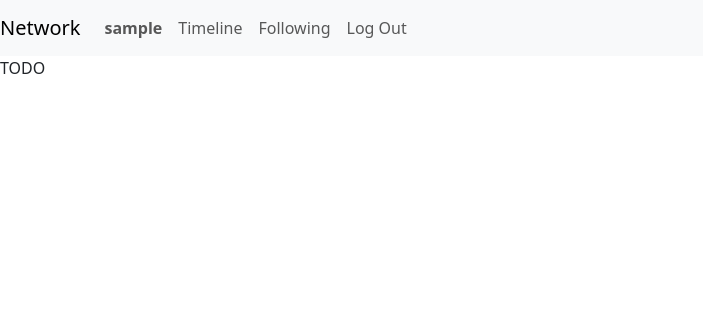
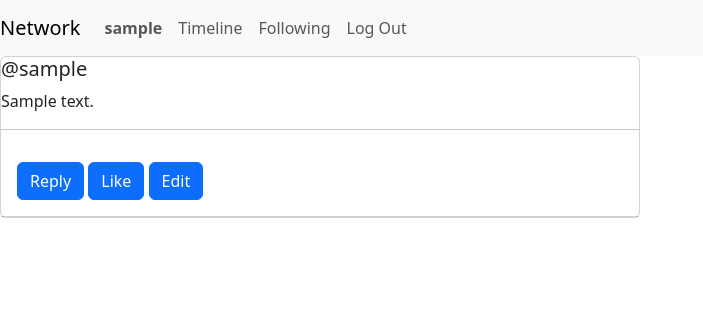
Before and after one commit to heyligerjon/network-v2, a Django app: page /status/1 in a window 1280 px wide. Shown: the top 316 px of the page, without its empty margins (0-703 px from the left). Run offline with Django 3.2, Linux system fonts and the light colour scheme; a user stored in the database is signed in; tables that the repository leaves empty hold one stand-in row (values such as "Sample post"); parts of the project's set-up code (start-up, migrations or seed data) failed here and were passed over.

Commit message:
checked in - in progress

```diff
--- a/network/static/network/profile.js
+++ b/network/static/network/profile.js
@@ -53,3 +53,7 @@ function load_friends(username) {
 
     })
 }
+
+function edit_profile(username) {
+
+}
--- a/network/static/network/status.js
+++ b/network/static/network/status.js
@@ -0,0 +1,60 @@
+document.addEventListener('DOMContentLoaded', () => {
+
+    const statusId = document.querySelector('#status-id').innerHTML
+
+    // Use buttons to toggle between views
+    document.querySelector('#status-reply').addEventListener('click', () =>
+        open_reply(statusId));
+    document.querySelector('#status-like').addEventListener('click', () =>
+        react(statusId));
+    document.querySelector('#status-edit').addEventListener('click', () =>
+        edit_status(statusId));
+
+    document.querySelector('#comment-form').addEventListener('submit', () =>
+        reply(statusId));
+    // Hide the comment box initially
+    document.querySelector('#comment-box').style.display= 'none'
+});
+
+function open_reply(statusId) {
+
+    // Display the comment box and add a click handler to send button
+    document.querySelector('#comment-box').style.display= 'block'
+}
+
+function reply(statusId) {
+    statusId.preventDefault();
+    // Parse document and form for parameters and POST
+    fetch(`${statusId}/comment`, {
+        method: 'POST',
+        body: JSON.stringify({
+            statusId: statusId,
+            username: username,
+            body: body,
+        })
+    })
+    .then(response => response.json())
+    .then(result => {
+        if (result.error) {
+            console.log('Error:', result.error);
+            return false;
+        }
+        console.log(result);
+        //document.querySelector('#comment-box').style.display= 'none'
+        // add comment to list group
+        load_status(statusId);
+    })
+    document.querySelector('#comment-box').style.display= 'none'
+}
+
+function react(statusId) {
+
+}
+
+function load_status(statusId) {
+
+}
+
+function edit_status(statusId) {
+
+}
--- a/network/templates/network/status.html
+++ b/network/templates/network/status.html
@@ -2,5 +2,34 @@
 {% load static %}
 
 {% block body %}
-    TODO
+    <div id="status-view">
+        <div id="status-card" class="card" style="width: 50%;">
+            <div class="card=body">
+                <span hidden id="status-id">{{ status.id }}</span>
+                <h5 class="card-title">{{ status.user }}</h5>
+                <p class="card-text">{{ status.body }}</p>
+            </div>
+            <hr>
+            <div id="status-options" class="card-body">
+                <button type="button" id="status-reply" class="btn btn-primary">Reply</button>
+                <button type="button" id="status-like" class="btn btn-primary">Like</button>
+                {% if status.user == user %}
+                    <button type="button" id="status-edit" class="btn btn-primary">Edit</button>
+                {% endif %}
+            </div>
+            <div id="comment-box" class="card-body">
+                <form id="comment-form">
+                    <textarea></textarea>
+                    <button type="submit" id="comment-send" class="btn btn-secondary">Send</button>
+                </form>
+            </div>
+            <div id="comment-list" class="list-group">
+
+            </div>
+        </div>
+    </div>
 {% endblock %}
+
+{% block script %}
+    <script src="{% static 'network/status.js' %}"></script>
+{% endblock %}
--- a/network/views.py
+++ b/network/views.py
@@ -111,7 +111,14 @@ def register(request):
 
 def status_view(request, statusId):
     #Retrieve status from id, retrieve comments from statusId and display all
-    return render(request, "network/status.html")
+    status = Status.objects.get(id=statusId)
+    comments = Comment.objects.filter(commentPost=status)
+    reactions = Reaction.objects.filter(reactPost=status)
+
+    return render(request, "network/status.html", {
+        "status": status,
+        "comments": comments
+    })
 
 @csrf_exempt
 @login_required
```
